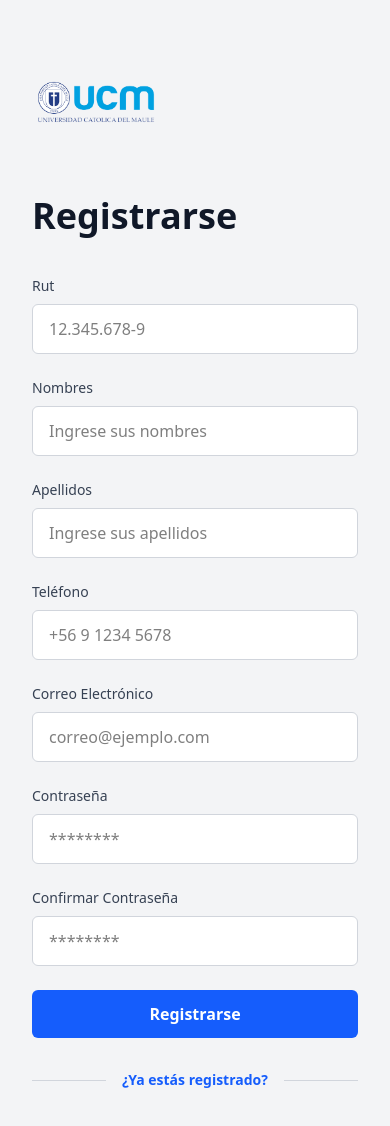
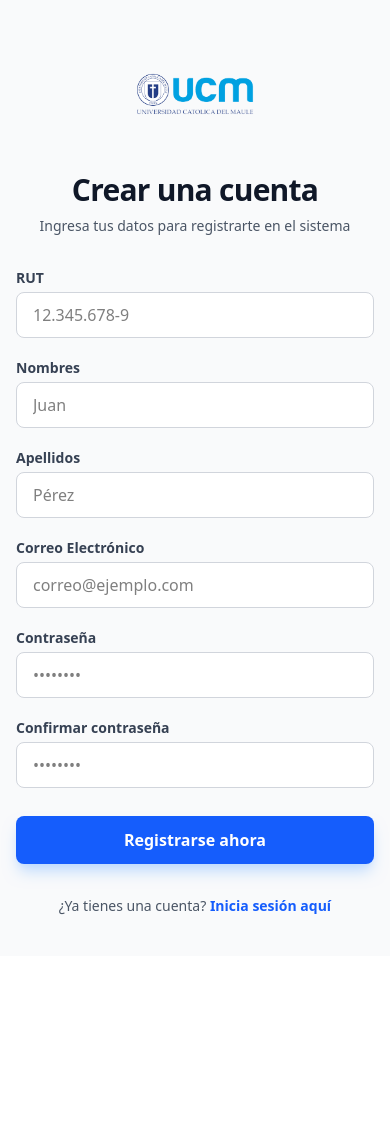
Before and after one commit to CarlosCabelloTroncoso/proyecto-vcm, an Angular app: page /registro in a window 390 px wide. Shown: the top 1126 px of the page. After the commit the page ends 956 px from the top, so only its background shows below. Built offline with nearby package versions, Linux system fonts and the light colour scheme.

Commit message:
feat(ui) implementar diseño responsivo en login y registro

```diff
--- a/src/app/components/content-login/content-login.html
+++ b/src/app/components/content-login/content-login.html
@@ -3,19 +3,19 @@
   <!-- LADO IZQUIERDO -->
   <div class="flex items-center justify-center bg-gray-100 px-8 py-12">
 
-    <div class="w-full max-w-md">
+    <div class="w-full max-w-md flex flex-col">
 
-      <!-- Logo -->
-      <div class="mb-10">
+      <!-- LOGO -->
+      <div class="mb-10 flex justify-center">
         <img
           src="/assets/ucmito.png"
           alt="logo animado"
-          class="block w-32"
+          class="block w-32 h-auto"
         >
       </div>
 
-      <!-- Título -->
-      <h1 class="text-4xl font-bold text-gray-900">
+      <!-- TÍTULO -->
+      <h1 class="text-4xl font-bold text-gray-900 text-center">
         Inicio De Sesión
       </h1>
 
@@ -34,8 +34,8 @@
           <input
             id="email"
             type="email"
-            placeholder=""
-            class="mt-2 w-full rounded-md border border-gray-300 bg-white px-4 py-3 outline-none focus:border-indigo-500"
+            placeholder="correo@ejemplo.com"
+            class="mt-2 w-full rounded-md border border-gray-300 bg-white px-4 py-3 outline-none focus:ring-2 focus:ring-blue-500 transition"
           />
         </div>
 
@@ -43,6 +43,7 @@
         <div>
 
           <div class="flex items-center justify-between">
+
             <label
               for="password"
               class="block text-sm font-medium text-gray-700"
@@ -56,12 +57,14 @@
             >
               ¿Olvidaste tu contraseña?
             </a>
+
           </div>
 
           <input
             id="password"
             type="password"
-            class="mt-2 w-full rounded-md border border-gray-300 bg-white px-4 py-3 outline-none focus:border-indigo-500"
+            placeholder="********"
+            class="mt-2 w-full rounded-md border border-gray-300 bg-white px-4 py-3 outline-none focus:ring-2 focus:ring-blue-500 transition"
           />
 
         </div>
@@ -69,11 +72,10 @@
         <!-- BOTÓN -->
         <button
           type="submit"
-          class="w-full rounded-md bg-blue-600 py-3 font-semibold text-white transition hover:bg-blue-500"
+          class="w-full rounded-md bg-blue-600 py-3 font-semibold text-white transition hover:bg-blue-700 active:scale-[0.98] shadow-md"
         >
           Iniciar sesión
         </button>
-
 
       </form>
 
@@ -83,10 +85,10 @@
         <div class="h-px flex-1 bg-gray-300"></div>
 
         <a
-         routerLink="/registro"
-         class="px-4 text-sm font-semibold text-blue-600 hover:text-blue-500"
-         >
-         ¿No estas registrado?
+          routerLink="/registro"
+          class="px-4 text-sm font-semibold text-blue-600 hover:text-blue-500 transition"
+        >
+          ¿No estás registrado?
         </a>
 
         <div class="h-px flex-1 bg-gray-300"></div>
@@ -101,8 +103,8 @@
   <div class="hidden lg:block">
 
     <img
-      src="https://images.unsplash.com/photo-1496181133206-80ce9b88a853?q=80&w=1600&auto=format&fit=crop"
-      alt="Office"
+      src="/assets/ucmportada.png"
+      alt="portada"
       class="h-full w-full object-cover"
     />
 
--- a/src/app/components/content-registro/content-registro.html
+++ b/src/app/components/content-registro/content-registro.html
@@ -1,49 +1,57 @@
 <div class="min-h-screen grid grid-cols-1 lg:grid-cols-2">
 
   <!-- LADO IZQUIERDO -->
-  <div class="flex items-center justify-center bg-gray-100 px-8 py-12">
+  <div class="flex items-center justify-center bg-gray-50 px-4 py-10 sm:px-8 lg:px-12">
 
-    <div class="w-full max-w-md">
+    <div class="w-full max-w-md flex flex-col">
 
       <!-- Logo -->
-      <div class="mb-10">
+      <div class="mb-6 flex justify-center">
         <img
           src="/assets/ucmlogo.png"
-        alt="logo animado"
-        class="block w-32"
+          alt="logo"
+          class="h-auto w-32 object-contain"
         >
       </div>
 
-      <!-- Título -->
-      <h1 class="text-4xl font-bold text-gray-900">
-        Registrarse
+      <!-- TÍTULO -->
+      <h1 class="text-3xl font-extrabold text-gray-900 text-center tracking-tight">
+        Crear una cuenta
       </h1>
 
+      <!-- SUBTÍTULO -->
+      <p class="mt-2 text-center text-sm text-gray-600">
+        Ingresa tus datos para registrarte en el sistema
+      </p>
+
       <!-- FORM -->
-      <form class="mt-10 space-y-6">
+      <form class="mt-8 space-y-5">
 
         <!-- RUT -->
         <div>
           <label
             for="rut"
-            class="block text-sm font-medium text-gray-700"
+            class="block text-sm font-semibold text-gray-700"
           >
-            Rut
+            RUT
           </label>
 
           <input
             id="rut"
             type="text"
             placeholder="12.345.678-9"
-            class="mt-2 w-full rounded-md border border-gray-300 bg-white px-4 py-3 outline-none focus:border-indigo-500"
+            class="mt-1 w-full rounded-lg border border-gray-300 bg-white px-4 py-2.5 outline-none focus:ring-2 focus:ring-blue-500 focus:border-transparent transition"
           />
         </div>
+
+        <!-- NOMBRES Y APELLIDOS -->
+        <div class="grid grid-cols-1 gap-5 sm:grid-cols-2">
 
           <!-- NOMBRES -->
           <div>
             <label
               for="nombres"
-            class="block text-sm font-medium text-gray-700"
+              class="block text-sm font-semibold text-gray-700"
             >
               Nombres
             </label>
@@ -51,8 +59,8 @@
             <input
               id="nombres"
               type="text"
-            placeholder="Ingrese sus nombres"
-            class="mt-2 w-full rounded-md border border-gray-300 bg-white px-4 py-3 outline-none focus:border-indigo-500"
+              placeholder="Juan"
+              class="mt-1 w-full rounded-lg border border-gray-300 bg-white px-4 py-2.5 outline-none focus:ring-2 focus:ring-blue-500 transition"
             />
           </div>
 
@@ -60,7 +68,7 @@
           <div>
             <label
               for="apellidos"
-            class="block text-sm font-medium text-gray-700"
+              class="block text-sm font-semibold text-gray-700"
             >
               Apellidos
             </label>
@@ -68,33 +76,18 @@
             <input
               id="apellidos"
               type="text"
-            placeholder="Ingrese sus apellidos"
-            class="mt-2 w-full rounded-md border border-gray-300 bg-white px-4 py-3 outline-none focus:border-indigo-500"
+              placeholder="Pérez"
+              class="mt-1 w-full rounded-lg border border-gray-300 bg-white px-4 py-2.5 outline-none focus:ring-2 focus:ring-blue-500 transition"
             />
           </div>
 
-        <!-- TELEFONO -->
-        <div>
-          <label
-            for="telefono"
-            class="block text-sm font-medium text-gray-700"
-          >
-            Teléfono
-          </label>
-
-          <input
-            id="telefono"
-            type="tel"
-            placeholder="+56 9 1234 5678"
-            class="mt-2 w-full rounded-md border border-gray-300 bg-white px-4 py-3 outline-none focus:border-indigo-500"
-          />
         </div>
 
         <!-- EMAIL -->
         <div>
           <label
             for="email"
-            class="block text-sm font-medium text-gray-700"
+            class="block text-sm font-semibold text-gray-700"
           >
             Correo Electrónico
           </label>
@@ -103,15 +96,18 @@
             id="email"
             type="email"
             placeholder="correo@ejemplo.com"
-            class="mt-2 w-full rounded-md border border-gray-300 bg-white px-4 py-3 outline-none focus:border-indigo-500"
+            class="mt-1 w-full rounded-lg border border-gray-300 bg-white px-4 py-2.5 outline-none focus:ring-2 focus:ring-blue-500 transition"
           />
         </div>
+
+        <!-- PASSWORDS -->
+        <div class="grid grid-cols-1 gap-5 sm:grid-cols-2">
 
           <!-- PASSWORD -->
           <div>
             <label
               for="password"
-            class="block text-sm font-medium text-gray-700"
+              class="block text-sm font-semibold text-gray-700"
             >
               Contraseña
             </label>
@@ -119,8 +115,8 @@
             <input
               id="password"
               type="password"
-            placeholder="********"
-            class="mt-2 w-full rounded-md border border-gray-300 bg-white px-4 py-3 outline-none focus:border-indigo-500"
+              placeholder="••••••••"
+              class="mt-1 w-full rounded-lg border border-gray-300 bg-white px-4 py-2.5 outline-none focus:ring-2 focus:ring-blue-500 transition"
             />
           </div>
 
@@ -128,42 +124,49 @@
           <div>
             <label
               for="confirmPassword"
-            class="block text-sm font-medium text-gray-700"
+              class="block text-sm font-semibold text-gray-700"
             >
-            Confirmar Contraseña
+              Confirmar contraseña
             </label>
 
             <input
               id="confirmPassword"
               type="password"
-            placeholder="********"
-            class="mt-2 w-full rounded-md border border-gray-300 bg-white px-4 py-3 outline-none focus:border-indigo-500"
+              placeholder="••••••••"
+              class="mt-1 w-full rounded-lg border border-gray-300 bg-white px-4 py-2.5 outline-none focus:ring-2 focus:ring-blue-500 transition"
             />
           </div>
 
+        </div>
+
         <!-- BOTÓN -->
+        <div class="pt-2">
+
           <button
             type="submit"
-          class="w-full rounded-md bg-blue-600 py-3 font-semibold text-white transition hover:bg-blue-500"
+            class="w-full rounded-lg bg-blue-600 py-3 font-bold text-white shadow-lg shadow-blue-200 transition hover:bg-blue-700 active:scale-[0.98]"
           >
-          Registrarse
+            Registrarse ahora
           </button>
+
+        </div>
 
       </form>
 
       <!-- DIVIDER -->
-      <div class="my-8 flex items-center">
+      <div class="mt-8 text-center">
 
-        <div class="h-px flex-1 bg-gray-300"></div>
+        <p class="text-sm text-gray-600">
+          ¿Ya tienes una cuenta?
 
           <a
             routerLink="/login"
-          class="px-4 text-sm font-semibold text-blue-600 hover:text-blue-500"
+            class="font-bold text-blue-600 hover:text-blue-500 transition"
           >
-          ¿Ya estás registrado?
+            Inicia sesión aquí
           </a>
 
-        <div class="h-px flex-1 bg-gray-300"></div>
+        </p>
 
       </div>
 
@@ -172,13 +175,15 @@
   </div>
 
   <!-- LADO DERECHO -->
-  <div class="hidden lg:block">
+  <div class="hidden lg:block relative">
 
     <img
-      src="https://images.unsplash.com/photo-1496181133206-80ce9b88a853?q=80&w=1600&auto=format&fit=crop"
-      alt="Office"
+      src="/assets/ucmportada.png"
+      alt="portada"
       class="h-full w-full object-cover"
     />
+
+    <div class="absolute inset-0 bg-blue-900/10"></div>
 
   </div>
 
--- a/src/app/components/footer/footer.html
+++ b/src/app/components/footer/footer.html
@@ -6,7 +6,7 @@
     <div class="grid grid-cols-1 gap-10 border-b border-[#1B3A6B]/10 pb-10 md:grid-cols-3">
 
       <!-- COL 1 -->
-      <div class="flex flex-col gap-4">
+      <div class="flex flex-col items-center gap-4 text-center md:items-start md:text-left">
 
         <div class="flex items-center gap-3">
 
@@ -35,7 +35,7 @@
       </div>
 
       <!-- COL 2 -->
-      <div>
+      <div class="flex flex-col items-center text-center md:items-start md:text-left">
 
         <h4 class="mb-4 text-sm font-semibold uppercase tracking-wider text-[#1B3A6B]">
 
@@ -45,10 +45,10 @@
 
         <ul class="space-y-3 text-sm text-[#1B3A6B]/80">
 
-          <li class="flex items-start gap-3">
+          <li class="flex flex-col items-center gap-2 md:flex-row md:items-start md:gap-3">
 
             <svg
-              class="mt-0.5 h-4 w-4 shrink-0"
+              class="h-4 w-4 shrink-0 text-[#1B3A6B]"
               fill="none"
               stroke="currentColor"
               stroke-width="1.5"
@@ -69,7 +69,7 @@
 
             </svg>
 
-            Av. San Miguel 3605, Talca, Región del Maule, Chile
+            <span>Av. San Miguel 3605, Talca, Región del Maule, Chile</span>
 
           </li>
 
@@ -122,7 +122,7 @@
       </div>
 
       <!-- COL 3 -->
-      <div>
+      <div class="flex flex-col items-center text-center md:items-start md:text-left">
 
         <h4 class="mb-4 text-sm font-semibold uppercase tracking-wider text-[#1B3A6B]">
 
@@ -130,7 +130,7 @@
 
         </h4>
 
-        <div class="flex flex-wrap gap-3">
+        <div class="flex flex-wrap justify-center gap-3 md:justify-start">
 
           <!-- FACEBOOK -->
           <a
```
Also changed, not shown: public/assets/ucmportada.png (added). Lines whose indentation alone changed are shown as unchanged.
